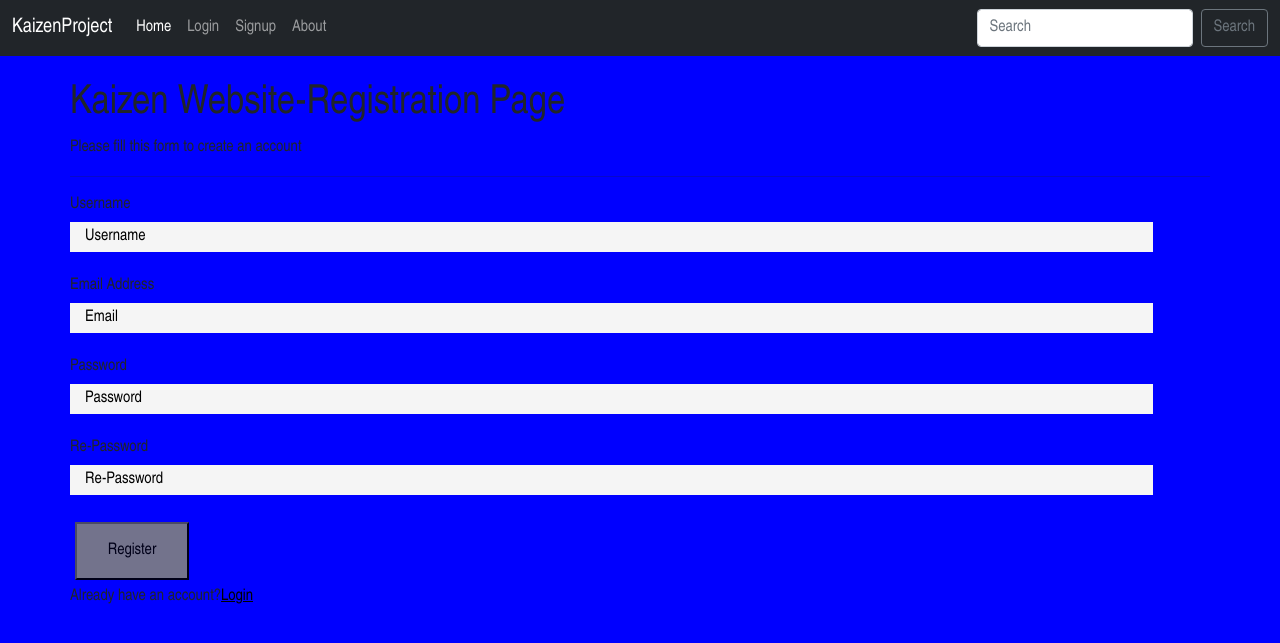
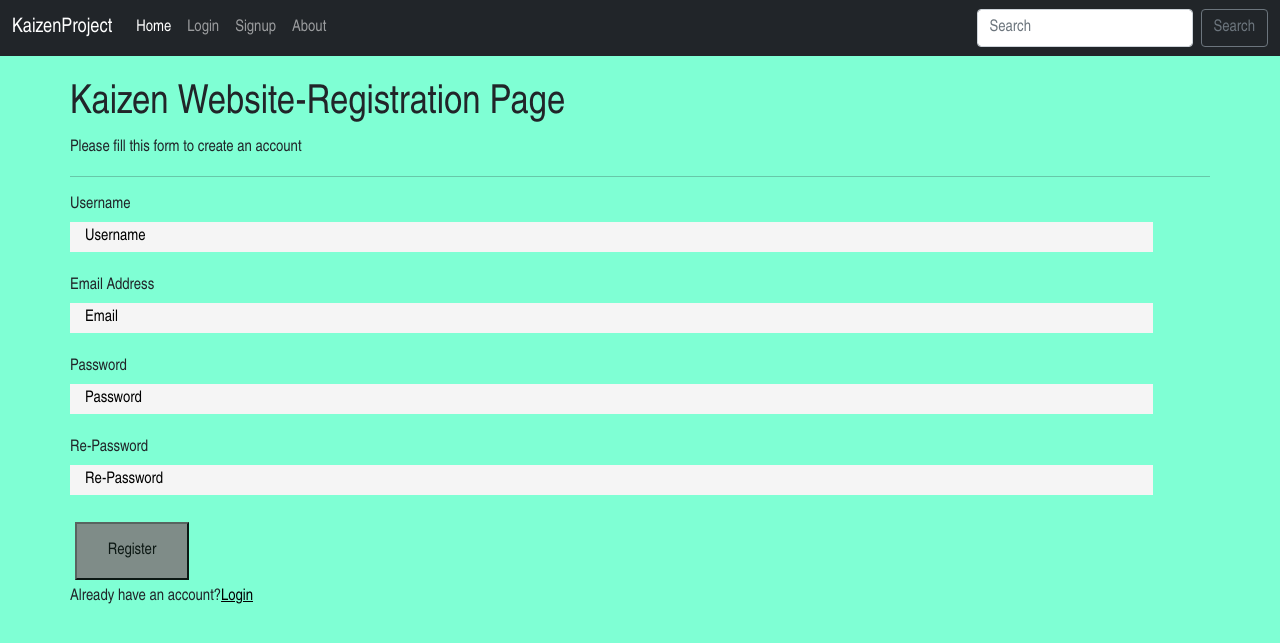
Before and after one commit to VincentPolAgapito83/Kaizen, a Django app: page /register/ in a window 1280 px wide. Shown: the top 643 px of the page. Run offline with Django 5.2, Linux system fonts and the light colour scheme.

Commit message:
Seventeenth Commit

```diff
--- a/Kaizen-Website/Kaizen/Articles/static/registration.css
+++ b/Kaizen-Website/Kaizen/Articles/static/registration.css
@@ -1,12 +1,12 @@
 body{
     font-family: 'Arial Narrow';
-    background-color: blue;
+    background-color: aquamarine;
     box-sizing: border-box;
 }
 
 .container{
     padding: 0px;
-    background-color: blue;
+    background-color: aquamarine;
 
 }
 
--- a/Kaizen-Website/Kaizen/Articles/templates/register.html
+++ b/Kaizen-Website/Kaizen/Articles/templates/register.html
@@ -3,6 +3,7 @@
     <head>
         <meta charset="utf-8">
         <meta name="viewport" content="width=device-width", initial-scale="2.0">
+        <link href="https://cdn.jsdelivr.net/npm/bootstrap@5.0.2/dist/css/bootstrap.min.css" rel="stylesheet" integrity="sha384-EVSTQN3/azprG1Anm3QDgpJLIm9Nao0Yz1ztcQTwFspd3yD65VohhpuuCOmLASjC" crossorigin="anonymous">
         <link rel="stylesheet" href="/static/Register.css">
         <title>Kaizen Registration</title>
 </head>
```
